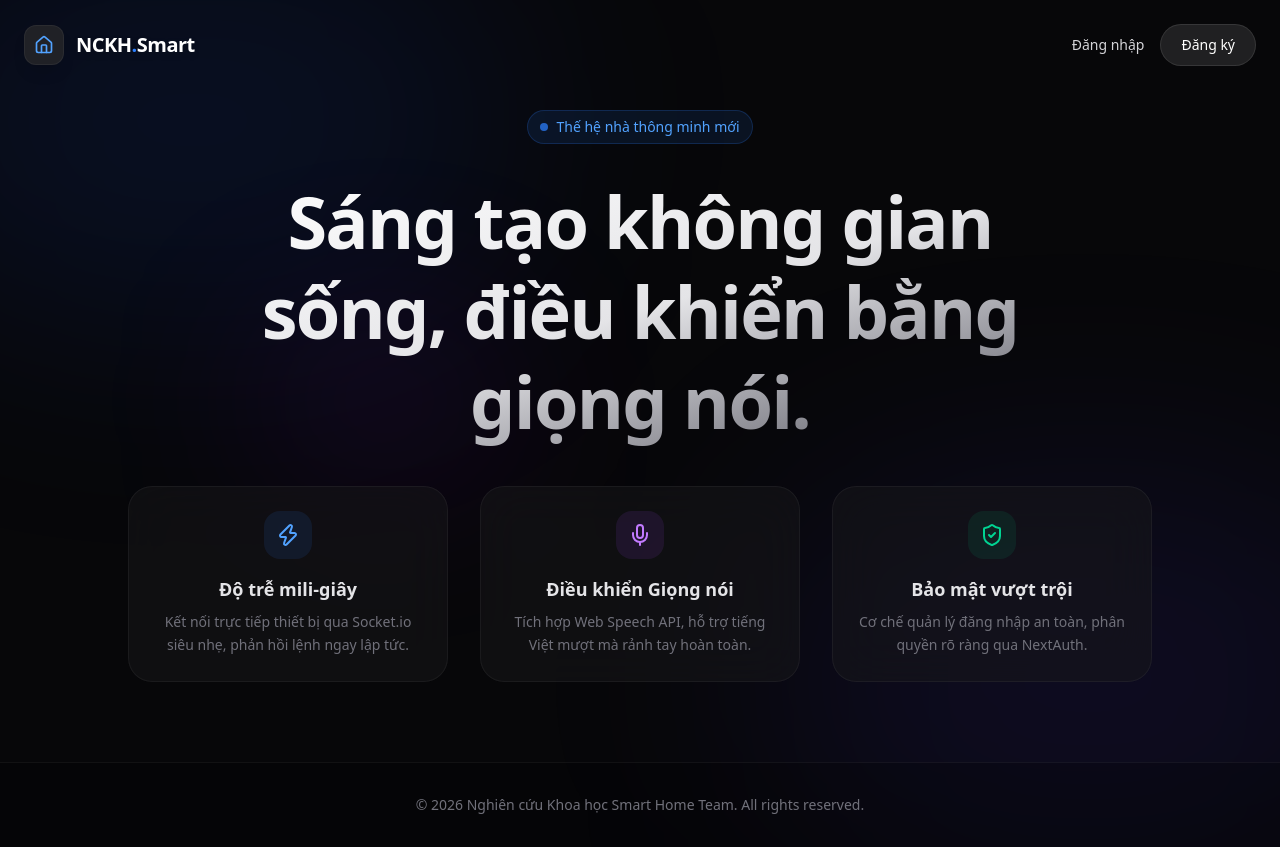
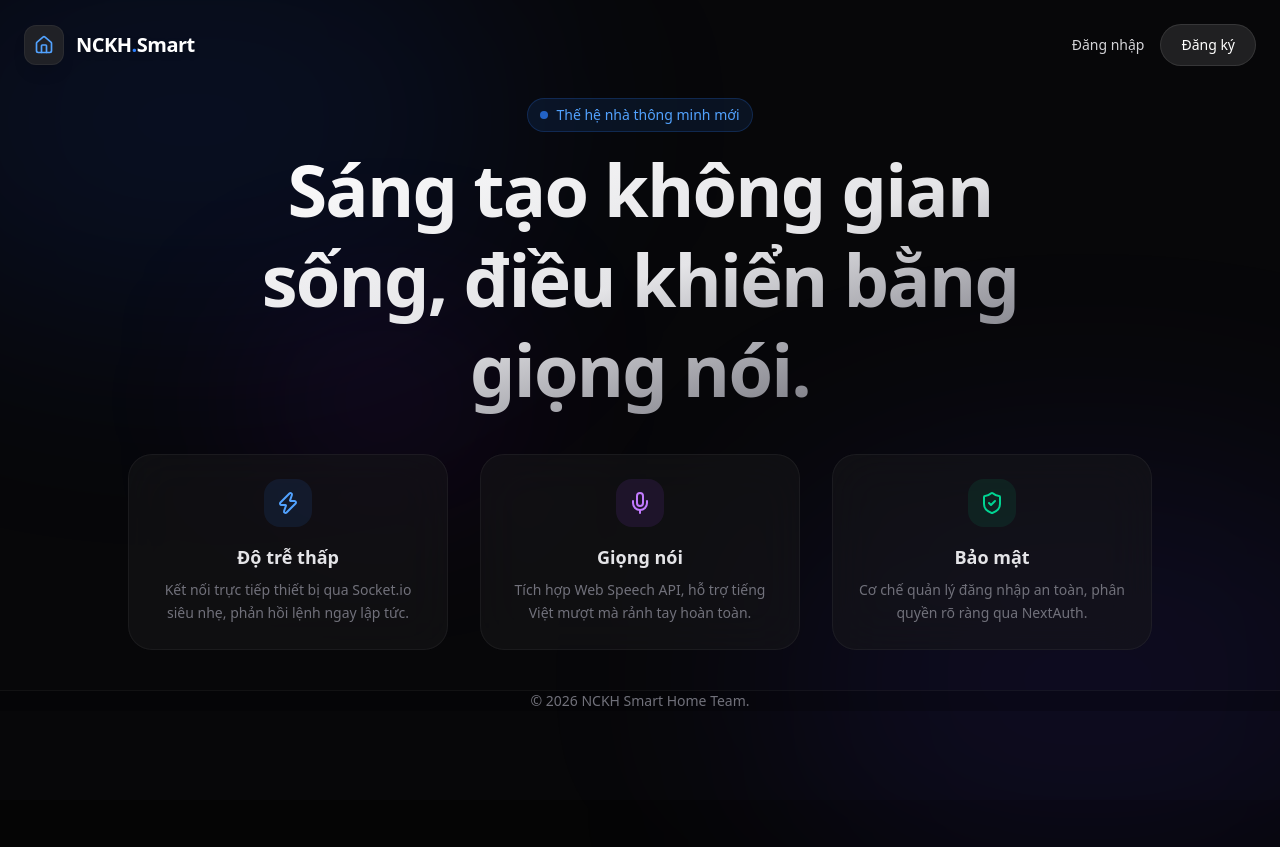
Before and after one commit to TiennDungg1606/NCKH_IoT_client, a Next.js app: page / in a window 1280 px wide. After the commit the page ends 800 px from the top, so only its background shows below. Built offline with nearby package versions, Linux system fonts and the light colour scheme.

Commit message:
update UI home

```diff
--- a/app/dashboard/page.tsx
+++ b/app/dashboard/page.tsx
@@ -283,9 +283,9 @@ export default function Dashboard() {
           </div>
 
           {/* Sidebar - Right Column (4 cols) */}
-          <div className={`lg:col-span-4 ${mobileShrink1 ? 'space-y-4' : 'space-y-6'}`}>
-             <div className={mobileShrink1 ? 'scale-[0.9] origin-top' : ''}>
-               <VoiceControl onCommand={handleVoiceCommand} statusText={feedbackText} />
+          <div className={`lg:col-span-4 space-y-6`}>
+             <div>
+               <VoiceControl onCommand={handleVoiceCommand} statusText={feedbackText} mobileShrink1={mobileShrink1} />
              </div>
 
              {/* AI Tips */}
--- a/app/page.tsx
+++ b/app/page.tsx
@@ -8,6 +8,40 @@ import { useEffect, useState } from "react";
 
 export default function LandingPage() {
   const [userName, setUserName] = useState<string | null>(null);
+
+  // Responsive states for mobile/desktop layout adjustments
+  const [isMobile, setIsMobile] = useState(false);
+  const [isMobileDevice, setIsMobileDevice] = useState(false);
+  const [isPortrait, setIsPortrait] = useState(false);
+  const [isMobileLandscape, setIsMobileLandscape] = useState(false);
+  const [isCompactWidth, setIsCompactWidth] = useState(false);
+  const [mobileShrink, setMobileShrink] = useState(false);
+
+  useEffect(() => {
+    function checkDevice() {
+      const mobile = /Android|iPhone|iPad|iPod|Opera Mini|IEMobile|WPDesktop/i.test(navigator.userAgent);
+      const viewportWidth = window.innerWidth;
+      const enableMobileLayout = mobile && viewportWidth >= 768;
+      setIsMobileDevice(mobile);
+      setIsMobile(enableMobileLayout);
+      const portrait = window.innerHeight > window.innerWidth;
+      setIsPortrait(mobile ? portrait : false);
+      setMobileShrink(false);
+      setIsMobileLandscape(mobile && !portrait);
+    }
+    if (typeof window !== 'undefined') {
+      checkDevice();
+      window.addEventListener('resize', checkDevice);
+      window.addEventListener('orientationchange', checkDevice);
+      return () => {
+        window.removeEventListener('resize', checkDevice);
+        window.removeEventListener('orientationchange', checkDevice);
+      };
+    }
+  }, []);
+
+  const mobileShrink1 = isPortrait || isCompactWidth;
+
 
   useEffect(() => {
     // Kiểm tra xem đã đăng nhập chưa
@@ -25,7 +59,7 @@ export default function LandingPage() {
       <div className="fixed top-[40%] left-[20%] w-[20%] h-[20%] bg-purple-600/10 blur-[90px] rounded-full pointer-events-none" />
 
       {/* Header / Navbar */}
-      <header className="relative z-50 px-6 py-6 max-w-7xl mx-auto flex items-center justify-between">
+      <header className={`relative ${mobileShrink1 ? 'z-50 px-3 py-3' : 'z-50 px-6 py-6'} mx-auto flex items-center justify-between`}>
         <div className="flex items-center gap-3">
           <div className="w-10 h-10 bg-zinc-800/80 rounded-xl flex items-center justify-center border border-white/5 shadow-lg">
             <Home className="w-5 h-5 text-blue-400" />
@@ -66,49 +100,55 @@ export default function LandingPage() {
       </header>
 
       {/* Hero Section */}
-      <main className="relative z-10 max-w-7xl mx-auto px-6 pt-5 pb-10 flex flex-col items-center justify-center text-center">
-        <div className="inline-flex items-center gap-2 px-3 py-1.5 rounded-full bg-blue-500/10 border border-blue-500/20 text-blue-400 text-sm font-medium mb-8 p-1">
+      <main className={`relative z-10 max-w-7xl mx-auto ${mobileShrink1 ? 'px-4 pt-1 pb-4' : 'px-6 pt-2 pb-5'} flex flex-col items-center justify-center text-center`}>
+        <div className={`inline-flex items-center gap-2 ${mobileShrink1 ? 'px-2 py-1 mb-4' : 'px-3 py-1.5 mb-3'} rounded-full bg-blue-500/10 border border-blue-500/20 text-blue-400 text-sm font-medium p-1`}>
           <span className="flex h-2 w-2 rounded-full bg-blue-500 animate-pulse"></span>
           Thế hệ nhà thông minh mới
         </div>
 
-        <h1 className="text-5xl md:text-7xl font-extrabold tracking-tight text-transparent bg-clip-text bg-gradient-to-br from-white via-zinc-200 to-zinc-600 max-w-4xl leading-tight">
+        <h1 className={`${mobileShrink1 ? 'text-4xl px-1' : 'text-5xl md:text-7xl'} font-extrabold tracking-tight text-transparent bg-clip-text bg-gradient-to-br from-white via-zinc-200 to-zinc-600 max-w-4xl leading-tight`}>
           Sáng tạo không gian sống, điều khiển bằng giọng nói.
         </h1>
 
         {/* Feature Highlights List */}
-        <div className="mt-10 grid grid-cols-1 md:grid-cols-3 gap-8 w-full max-w-5xl">
-          <div className="p-6 rounded-3xl bg-zinc-900/50 border border-white/5 backdrop-blur-xl flex flex-col items-center text-center">
-            <div className="w-12 h-12 rounded-2xl bg-blue-500/10 flex items-center justify-center mb-4">
-              <Zap className="w-6 h-6 text-blue-400" />
+        <div className={`${mobileShrink1 ? 'mt-6 gap-3 flex flex-wrap justify-center px-4' : 'mt-10 gap-8 grid grid-cols-3'} w-full max-w-5xl`}>
+          <div className={`${mobileShrink1 ? 'w-[calc(50%-0.375rem)] p-3 aspect-square justify-center' : 'p-6'} rounded-3xl bg-zinc-900/50 border border-white/5 backdrop-blur-xl flex flex-col items-center text-center`}>
+            <div className={`${mobileShrink1 ? 'w-10 h-10 mb-2' : 'w-12 h-12 mb-4'} rounded-2xl bg-blue-500/10 flex items-center justify-center`}>
+              <Zap className={`${mobileShrink1 ? 'w-5 h-5' : 'w-6 h-6'} text-blue-400`} />
             </div>
-            <h3 className="text-lg font-semibold text-zinc-200 mb-2">Độ trễ mili-giây</h3>
-            <p className="text-zinc-500 text-sm leading-relaxed">Kết nối trực tiếp thiết bị qua Socket.io siêu nhẹ, phản hồi lệnh ngay lập tức.</p>
+            <div>
+              <h3 className={`${mobileShrink1 ? 'text-[14px] leading-tight mb-1' : 'text-lg mb-2'} font-semibold text-zinc-200`}>Độ trễ thấp</h3>
+              <p className={`${mobileShrink1 ? 'text-[11px] leading-snug px-1 line-clamp-3' : 'text-sm'} text-zinc-500 leading-relaxed`}>Kết nối trực tiếp thiết bị qua Socket.io siêu nhẹ, phản hồi lệnh ngay lập tức.</p>
+            </div>
           </div>
 
-          <div className="p-6 rounded-3xl bg-zinc-900/50 border border-white/5 backdrop-blur-xl flex flex-col items-center text-center">
-            <div className="w-12 h-12 rounded-2xl bg-purple-500/10 flex items-center justify-center mb-4">
-              <Mic className="w-6 h-6 text-purple-400" />
+          <div className={`${mobileShrink1 ? 'w-[calc(50%-0.375rem)] p-3 aspect-square justify-center' : 'p-6'} rounded-3xl bg-zinc-900/50 border border-white/5 backdrop-blur-xl flex flex-col items-center text-center`}>
+            <div className={`${mobileShrink1 ? 'w-10 h-10 mb-2' : 'w-12 h-12 mb-4'} rounded-2xl bg-purple-500/10 flex items-center justify-center`}>
+              <Mic className={`${mobileShrink1 ? 'w-5 h-5' : 'w-6 h-6'} text-purple-400`} />
             </div>
-            <h3 className="text-lg font-semibold text-zinc-200 mb-2">Điều khiển Giọng nói</h3>
-            <p className="text-zinc-500 text-sm leading-relaxed">Tích hợp Web Speech API, hỗ trợ tiếng Việt mượt mà rảnh tay hoàn toàn.</p>
+            <div>
+              <h3 className={`${mobileShrink1 ? 'text-[14px] leading-tight mb-1' : 'text-lg mb-2'} font-semibold text-zinc-200`}>Giọng nói</h3>
+              <p className={`${mobileShrink1 ? 'text-[11px] leading-snug px-1 line-clamp-3' : 'text-sm'} text-zinc-500 leading-relaxed`}>Tích hợp Web Speech API, hỗ trợ tiếng Việt mượt mà rảnh tay hoàn toàn.</p>
+            </div>
           </div>
 
-          <div className="p-6 rounded-3xl bg-zinc-900/50 border border-white/5 backdrop-blur-xl flex flex-col items-center text-center">
-            <div className="w-12 h-12 rounded-2xl bg-emerald-500/10 flex items-center justify-center mb-4">
-              <ShieldCheck className="w-6 h-6 text-emerald-400" />
+          <div className={`${mobileShrink1 ? 'w-[calc(50%-0.375rem)] p-3 aspect-square justify-center' : 'p-6'} rounded-3xl bg-zinc-900/50 border border-white/5 backdrop-blur-xl flex flex-col items-center text-center`}>
+            <div className={`${mobileShrink1 ? 'w-10 h-10 mb-2' : 'w-12 h-12 mb-4'} rounded-2xl bg-emerald-500/10 flex items-center justify-center`}>
+              <ShieldCheck className={`${mobileShrink1 ? 'w-5 h-5' : 'w-6 h-6'} text-emerald-400`} />
             </div>
-            <h3 className="text-lg font-semibold text-zinc-200 mb-2">Bảo mật vượt trội</h3>
-            <p className="text-zinc-500 text-sm leading-relaxed">Cơ chế quản lý đăng nhập an toàn, phân quyền rõ ràng qua NextAuth.</p>
+            <div>
+              <h3 className={`${mobileShrink1 ? 'text-[14px] leading-tight mb-1' : 'text-lg mb-2'} font-semibold text-zinc-200`}>Bảo mật</h3>
+              <p className={`${mobileShrink1 ? 'text-[11px] leading-snug px-1 line-clamp-3' : 'text-sm'} text-zinc-500 leading-relaxed`}>Cơ chế quản lý đăng nhập an toàn, phân quyền rõ ràng qua NextAuth.</p>
+            </div>
           </div>
         </div>
       </main>
 
       {/* Footer */}
-      <footer className="relative z-10 border-t border-white/5 bg-black/20 mt-10">
-        <div className="max-w-7xl mx-auto px-6 py-8 flex flex-col items-center justify-between gap-4">
+      <footer className="relative z-10 border-t border-white/5 bg-black/20 mt-5 mb-3">
+        <div className="max-w-7xl mx-auto flex flex-col items-center justify-between gap-4">
           <div className="text-zinc-500 text-sm">
-            &copy; 2026 Nghiên cứu Khoa học Smart Home Team. All rights reserved.
+            &copy; 2026 NCKH Smart Home Team.
           </div>
         </div>
       </footer>
--- a/components/VoiceControl.tsx
+++ b/components/VoiceControl.tsx
@@ -2,13 +2,15 @@
 
 import { useSpeechRecognition } from "@/hooks/useSpeechRecognition";
 import { Mic, MicOff } from "lucide-react";
+import DeviceCard from "./DeviceCard";
 
 interface VoiceControlProps {
   onCommand: (command: string) => void;
   statusText: string;
+  mobileShrink1?: boolean;
 }
 
-export default function VoiceControl({ onCommand, statusText }: VoiceControlProps) {
+export default function VoiceControl({ onCommand, statusText, mobileShrink1 }: VoiceControlProps) {
   const { isListening, error, startListening, stopListening, hasSupport } = useSpeechRecognition((transcript) => {
     onCommand(transcript);
   });
@@ -27,8 +29,8 @@ export default function VoiceControl({ onCommand, statusText }: VoiceControlProp
   }
 
   return (
-    <div className="bg-zinc-800/40 backdrop-blur-xl rounded-3xl p-1 border border-white/5 flex flex-col items-center justify-center min-h-[300px]">
-        <div className="text-center mb-8">
+    <div className={`${mobileShrink1 ? 'p-4' : 'p-3'} bg-zinc-800/40 backdrop-blur-xl rounded-3xl p-1 border border-white/5 flex flex-col items-center justify-center`}>
+        <div className="text-center mb-3">
             <h3 className="text-lg font-semibold text-zinc-100 mb-1">Trợ lý giọng nói</h3>
             <p className="text-sm font-medium text-zinc-400 h-6">
                 {error ? <span className="text-red-400">⚠️ {error}</span> : isListening ? "Đang lắng nghe..." : "Nhấn để ra lệnh"}
@@ -52,7 +54,7 @@ export default function VoiceControl({ onCommand, statusText }: VoiceControlProp
           )}
         </button>
 
-        <div className="mt-8 text-center max-w-[220px]">
+        <div className="mt-3 text-center max-w-[220px]">
             <p className="text-xs text-zinc-500 leading-relaxed font-medium min-h-[40px]">
                 {statusText}
             </p>
```
